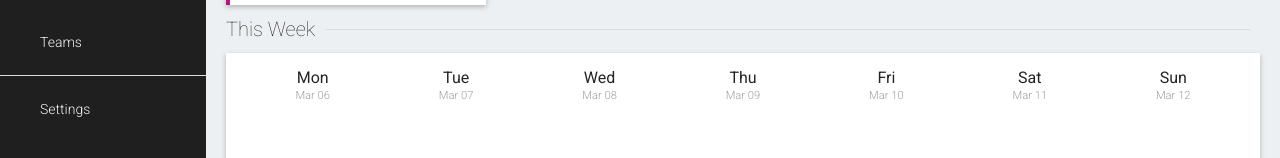
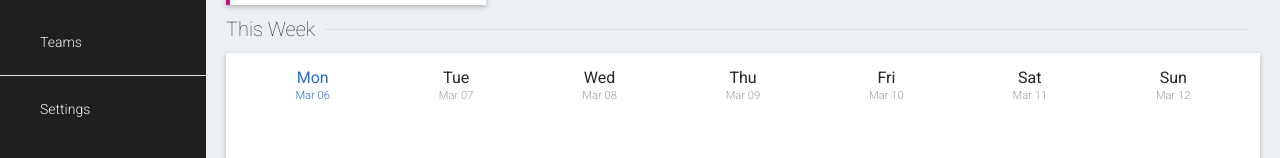
Before and after one commit to ryanhartwig/bookeasy, a Next.js app in the folder next/: page /dashboard in a window 1280 px wide. Shown: the part 325-483 px from the top of the page. Built offline with nearby package versions, Linux system fonts and the light colour scheme.

Commit message:
Apply styles to indicate current day within week view

```diff
--- a/next/src/app/dashboard/weekView.tsx
+++ b/next/src/app/dashboard/weekView.tsx
@@ -15,10 +15,13 @@ export const WeekView: React.FC<WeekViewProps> = ({start}) => {
           thisDay.setDate(thisDay.getDate() + i);
 
           const [day, month, date] = thisDay.toDateString().split(' ');
+          const color = thisDay.getDate() === new Date().getDate()
+            ? '#216FDB'
+            : '';
 
           return <div key={i}>
-            <p>{day}</p>
-            <p>{month} {date}</p>
+            <p style={{color}}>{day}</p>
+            <p style={{color}}>{month} {date}</p>
           </div>
         })}
       </div>
```
